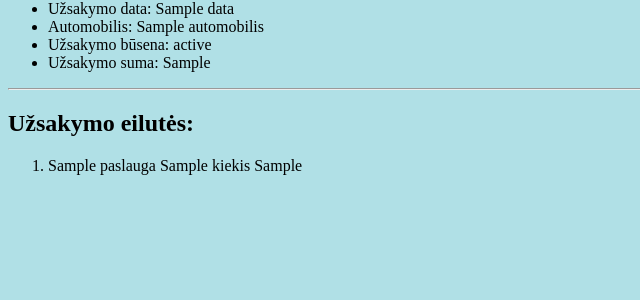
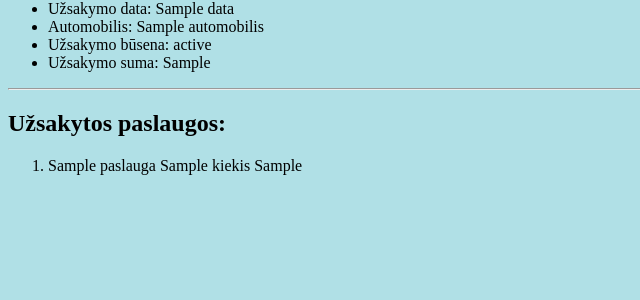
Before and after one commit to tms-rls/ptu7_20230116_autoservisas, a Django app: template autoservisas/autoservisas_uzd/templates/uzsakymas.html in a window 1280 px wide. Shown: the part 220-520 px from the top of the page, without its empty margins (0-640 px from the left). Run offline with Django 3.2, Linux system fonts and the light colour scheme; the template is opened without the code that fills it: most values are stand-ins (such as "Sample title", 1, 10 or a date in 2020).

```diff
--- a/autoservisas/autoservisas_uzd/templates/uzsakymas.html
+++ b/autoservisas/autoservisas_uzd/templates/uzsakymas.html
@@ -11,7 +11,7 @@
    <li>Užsakymo suma: {{ konkretus_uzsakymas.bendra_uzsakymo_suma }}</li>
  </ul>
  <hr>
- <h2>Užsakymo eilutės:</h2>
+ <h2>Užsakytos paslaugos:</h2>
  <ol>
   {% for eilute in konkretus_uzsakymas.eilutes.all %}
    <li>{{ eilute.paslauga }} {{ eilute.kiekis }} {{ eilute.uzsakymo_eilutes_suma }}</li>
```
